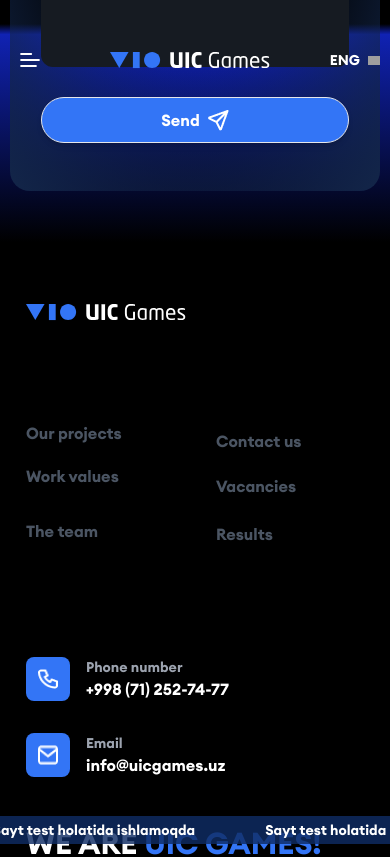
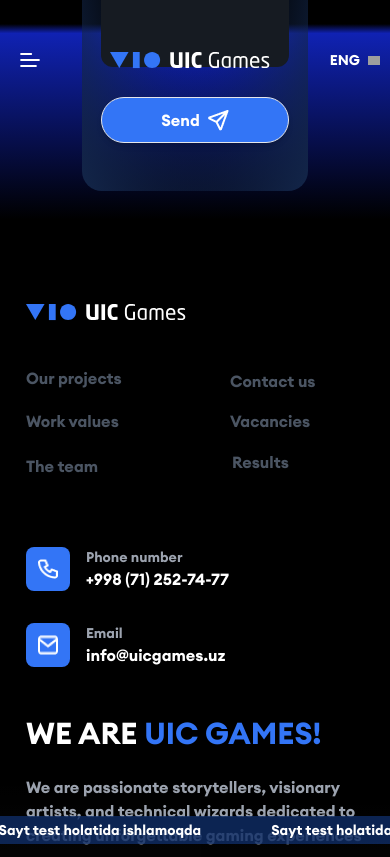
Before and after one commit to Shamsiddin007/adduic, a Next.js app: page /workopportunite/1 in a window 390 px wide. Shown: the top 857 px of the page. Built offline with nearby package versions, Linux system fonts and the light colour scheme; no server answers; grey boxes are pictures that could not be loaded.

Commit message:
i changed footer page which teel the teacher in mobilne version

```diff
--- a/src/app/forma/forma.tsx
+++ b/src/app/forma/forma.tsx
@@ -91,7 +91,7 @@ export default function Forma() {
               autoComplete="off"
               value={name}
               onChange={handleNameChange}
-              className={`bg-[#161B22] py-[11px] pl-3 w-full rounded-xl text-white font-sans mb-6 border ${
+              className={`bg-[#161B22] py-[11px] px-3 w-full rounded-xl text-white font-sans mb-6 border ${
                 errors.name ? "border-red-500" : "border-transparent"
               } outline-none ${
                 !errors.name && "hover:border-blue-500"
--- a/src/components/Footerlayout.tsx
+++ b/src/components/Footerlayout.tsx
@@ -162,9 +162,11 @@ const Footer = () => {
       backgroundImage: "linear-gradient(0deg, #FFFFFF0A,transparent,transparent,transparent,transparent, rgb(16, 34, 179) 99%,transparent)"
     }}
     >
+    <div className="w-full flex justify-center items-center">
       <div className={styles.form}>
          <Forma />
        </div>
+    </div>
       <div className="relative pt-[280px] pb-12 px-4 sm:px-6 lg:px-8 z-3">
         <div
           className="absolute right-0 bottom-0 w-1/2 h-[55%] bg-no-repeat bg-cover z-1"
@@ -187,7 +189,7 @@ const Footer = () => {
               </Link>
 
               {/* Navigation Menus */}
-              <article className="flex items-center gap-24 font-thin text-gray-600 h-60">
+              <article className={styles.article}>
                 <ul className={styles.item_home}>
                   <Link href="/portfolio">
                     <li className={styles.item1}>Our projects</li>
@@ -199,7 +201,7 @@ const Footer = () => {
                     <li className={styles.item3}>The team</li>
                   </Link>
                 </ul>
-                <ul className={styles.item_child}>
+                <ul className={styles.item_home}>
                   <Link href="/service-us">
                     <li className={styles.item4}>Contact us</li>
                   </Link>
--- a/src/components/style.module.css
+++ b/src/components/style.module.css
@@ -40,7 +40,6 @@
 .item_home {
   list-style: none;
   position: relative;
-  background-color: aqua;
   height: 130px;
   transition: all 1000ms ease-in-out;
 }
@@ -78,7 +77,7 @@
   cursor: pointer;
   width: max-content;
   position: absolute;
-  bottom: 15px;
+  bottom: 18px;
   left: 0;
   transition: all 1000ms ease;
 }
@@ -93,111 +92,200 @@
   cursor: pointer;
   width: max-content;
   position: absolute;
-  top: 125px;
-  left: 200px;
+  top: 0px;
+  left: 140px;
   transition: all 1000ms ease;
 }
 .item4:hover {
   color: #3375f6;
-  left: 224px;
+  left: 164px;
   list-style-type: disc;
 }
 .item5 {
   cursor: pointer;
   width: max-content;
   position: absolute;
-  top: 170px;
-  left: 200px;
+  top: 42px;
+  left: 140px;
   transition: all 1000ms ease;
 }
 .item5:hover {
   color: #3375f6;
-  left: 224px;
+  left: 164px;
   list-style-type: disc;
 }
 .item6 {
   cursor: pointer;
   width: max-content;
   position: absolute;
-  top: 218px;
-  left: 200px;
+  bottom: 18px;
+  left: 140px;
   transition: all 1000ms ease;
 }
 .item6:hover {
   color: #3375f6;
-  left: 224px;
+  left: 164px;
   list-style-type: disc;
 }
+.article {
+  display: flex;
+  align-items: center;
+  font-weight: 100;
+  color: #4B5563;
+  height: 15rem;
+  gap: 6rem;
+}
+
 @media (max-width: 900px) {
   .item3 {
     left: 300px;
     top: 0px;
+    &:hover{
+      list-style: none;
+      left: 300px;
+    }
   }
   .item4 {
-    top: 165px;
-    left: 310px;
+    top: 41px;
+    left: 207px;
+    &:hover{
+      list-style: none;
+      left: 207px;
+    }
   }
   .item5 {
-    left: 600px;
-    top: 120px;
+    left: 500px;
+    top: 0px;
+    &:hover{
+      list-style: none;
+      left: 500px;
+    }
   }
   .item6 {
-    left: 600px;
-    top: 160px;
+    left: 501px;
+    top: 40px;
+    &:hover{
+      list-style: none;
+      left: 501px;
+    }
   }
 }
 @media (max-width: 730px) {
   .item3 {
-    left: 250px;
+    left: 210px;
     top: 0px;
+    &:hover{
+      list-style: none;
+      left: 210px;
+    }
   }
   .item4 {
-    top: 165px;
-    left: 260px;
+    top: 40px;
+    left: 118px;
+    &:hover{
+      list-style: none;
+      left: 118px;
+    }
   }
   .item5 {
-    left: 500px;
-    top: 120px;
+    left: 340px;
+    top: 0px;
+    &:hover{
+      list-style: none;
+      left: 330px;
+    }
   }
   .item6 {
-    left: 500px;
-    top: 160px;
+    left: 342px;
+    top:40px;
+    &:hover{
+      list-style: none;
+      left: 342px;
+    }
   }
 }
-@media (max-width: 600px) {
+@media (max-width: 570px) {
   .item3 {
-    left: 200px;
+    left: 190px;
     top: 0px;
+    &:hover{
+      list-style: none;
+      left: 190px;
+    }
   }
   .item4 {
-    top: 165px;
-    left: 210px;
+    top: 40px;
+    left: 98px;
+    &:hover{
+      list-style: none;
+      left: 98px;
+    }
   }
   .item5 {
-    left: 400px;
-    top: 120px;
+    left: 290px;
+    top: 0px;
+    &:hover{
+      list-style: none;
+      left: 290px;
+    }
   }
   .item6 {
-    left: 400px;
-    top: 160px;
+    left: 292px;
+    top:40px;
+    &:hover{
+      list-style: none;
+      left: 292px;
+    }
   }
 }
 @media (max-width: 510px) {
   .item3 {
-    left: 0;
-    top: 95px;
+    left: 0px;
+    top: 85px;
+    &:hover{
+      list-style: none;
+      left: 0px;
+    }
   }
   .item4 {
-    top: 125px;
-    left: 200px;
+    top: 0px;
+    left: 140px;
+    &:hover{
+      list-style: none;
+      left: 140px;
+    }
   }
   .item5 {
-    top: 170px;
-    left: 200px;
+    top: 40px;
+    left: 140px;
+    &:hover{
+      list-style: none;
+      left: 140px;
+    }
   }
   .item6 {
-    top: 218px;
-    left: 200px;
+    top: 81px;
+    left: 142px;
+    &:hover{
+      list-style: none;
+      left: 142px;
+    }
+  }
+  .item1{
+    &:hover{
+      list-style: none;
+      left: 0px;
+    }
+  }
+  .item2{
+    &:hover{
+      list-style: none;
+      left: 0px;
+    }
+  }
+  .article{
+    height: auto;
+    gap: 4rem;
   }
 }
 .items {
@@ -226,7 +314,7 @@
 .form {
   /* absolute w-3/5 top-[-400px] left-[300px] z-5  */
   position: absolute;
-  width: 100%;
+  width: 63%;
   top: -400px;
   z-index: 5;
 }
```
